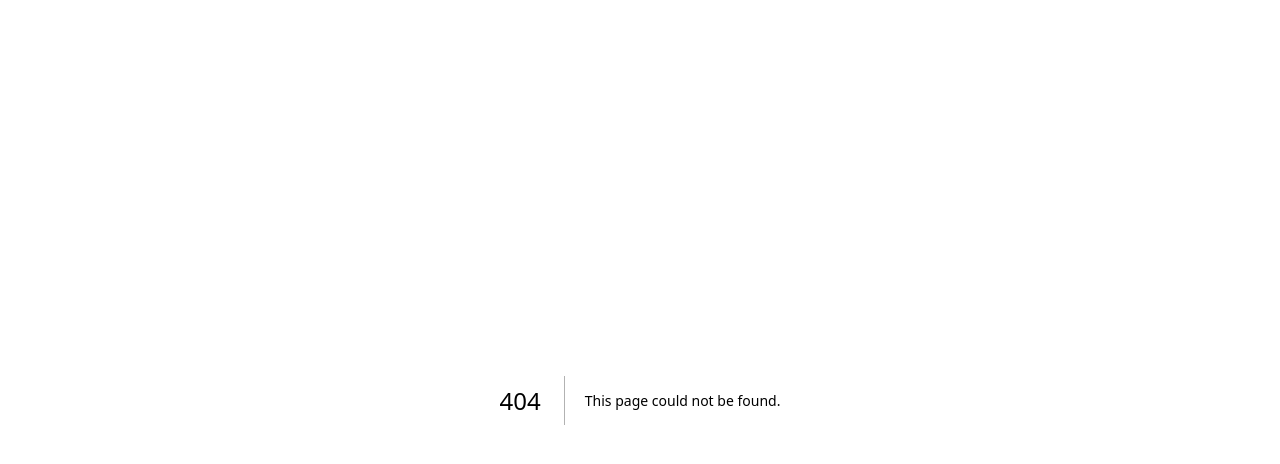
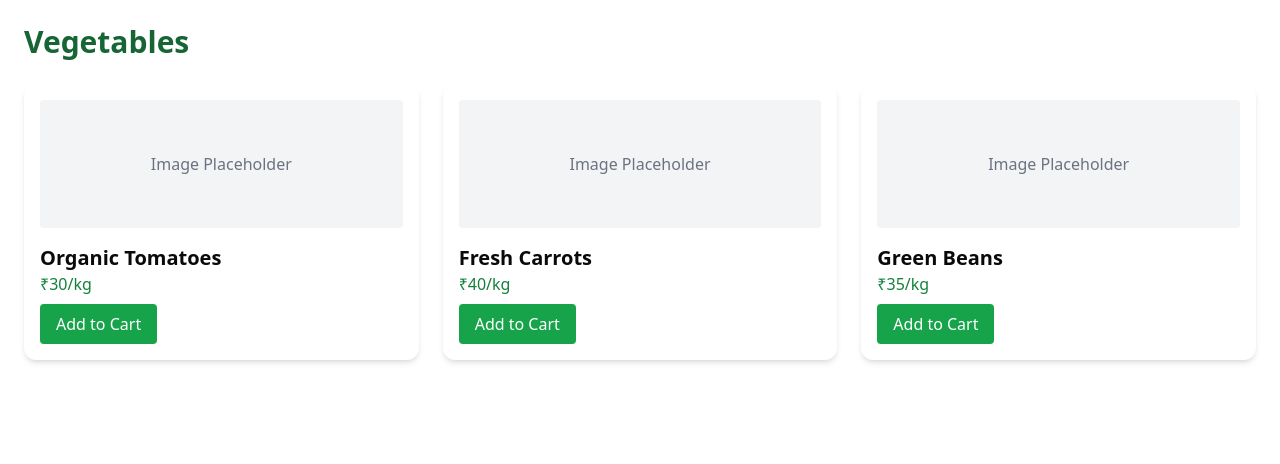
Before and after one commit to vineethkyadasu/vkgroup.solutions, a Next.js app: page /products/vegetables in a window 1280 px wide. Before the commit this address had no page. Shown: the top 464 px of the page. Built offline with nearby package versions, Linux system fonts and the light colour scheme.

Commit message:
Added fruits, vegetables, and grains product pages

```diff
--- /dev/null
+++ b/app/products/fruits/page.tsx
@@ -0,0 +1,27 @@
+'use client';
+
+export default function FruitsPage() {
+  const fruits = [
+    { name: 'Organic Mangoes', price: '₹150/kg' },
+    { name: 'Natural Bananas', price: '₹50/dozen' },
+    { name: 'Fresh Papayas', price: '₹40/kg' },
+  ];
+
+  return (
+    <div className="p-6">
+      <h1 className="text-3xl font-bold text-green-800 mb-6">Fruits</h1>
+      <div className="grid grid-cols-1 md:grid-cols-3 gap-6">
+        {fruits.map((fruit) => (
+          <div key={fruit.name} className="bg-white p-4 shadow-md rounded-xl">
+            <div className="h-32 bg-gray-100 rounded mb-4 flex items-center justify-center text-gray-500">
+              Image Placeholder
+            </div>
+            <h2 className="text-xl font-semibold">{fruit.name}</h2>
+            <p className="text-green-700">{fruit.price}</p>
+            <button className="mt-2 bg-green-600 text-white px-4 py-2 rounded hover:bg-green-700">Add to Cart</button>
+          </div>
+        ))}
+      </div>
+    </div>
+  );
+}
--- /dev/null
+++ b/app/products/grains/page.tsx
@@ -0,0 +1,27 @@
+'use client';
+
+export default function GrainsPage() {
+  const grains = [
+    { name: 'Brown Rice', price: '₹60/kg' },
+    { name: 'Whole Wheat', price: '₹45/kg' },
+    { name: 'Millets Mix', price: '₹70/kg' },
+  ];
+
+  return (
+    <div className="p-6">
+      <h1 className="text-3xl font-bold text-green-800 mb-6">Grains</h1>
+      <div className="grid grid-cols-1 md:grid-cols-3 gap-6">
+        {grains.map((grain) => (
+          <div key={grain.name} className="bg-white p-4 shadow-md rounded-xl">
+            <div className="h-32 bg-gray-100 rounded mb-4 flex items-center justify-center text-gray-500">
+              Image Placeholder
+            </div>
+            <h2 className="text-xl font-semibold">{grain.name}</h2>
+            <p className="text-green-700">{grain.price}</p>
+            <button className="mt-2 bg-green-600 text-white px-4 py-2 rounded hover:bg-green-700">Add to Cart</button>
+          </div>
+        ))}
+      </div>
+    </div>
+  );
+}
--- /dev/null
+++ b/app/products/vegetables/page.tsx
@@ -0,0 +1,27 @@
+'use client';
+
+export default function VegetablesPage() {
+  const vegetables = [
+    { name: 'Organic Tomatoes', price: '₹30/kg' },
+    { name: 'Fresh Carrots', price: '₹40/kg' },
+    { name: 'Green Beans', price: '₹35/kg' },
+  ];
+
+  return (
+    <div className="p-6">
+      <h1 className="text-3xl font-bold text-green-800 mb-6">Vegetables</h1>
+      <div className="grid grid-cols-1 md:grid-cols-3 gap-6">
+        {vegetables.map((veg) => (
+          <div key={veg.name} className="bg-white p-4 shadow-md rounded-xl">
+            <div className="h-32 bg-gray-100 rounded mb-4 flex items-center justify-center text-gray-500">
+              Image Placeholder
+            </div>
+            <h2 className="text-xl font-semibold">{veg.name}</h2>
+            <p className="text-green-700">{veg.price}</p>
+            <button className="mt-2 bg-green-600 text-white px-4 py-2 rounded hover:bg-green-700">Add to Cart</button>
+          </div>
+        ))}
+      </div>
+    </div>
+  );
+}
```
Also changed, not shown: 1 other file (tests, documents, lock files or other folders).
